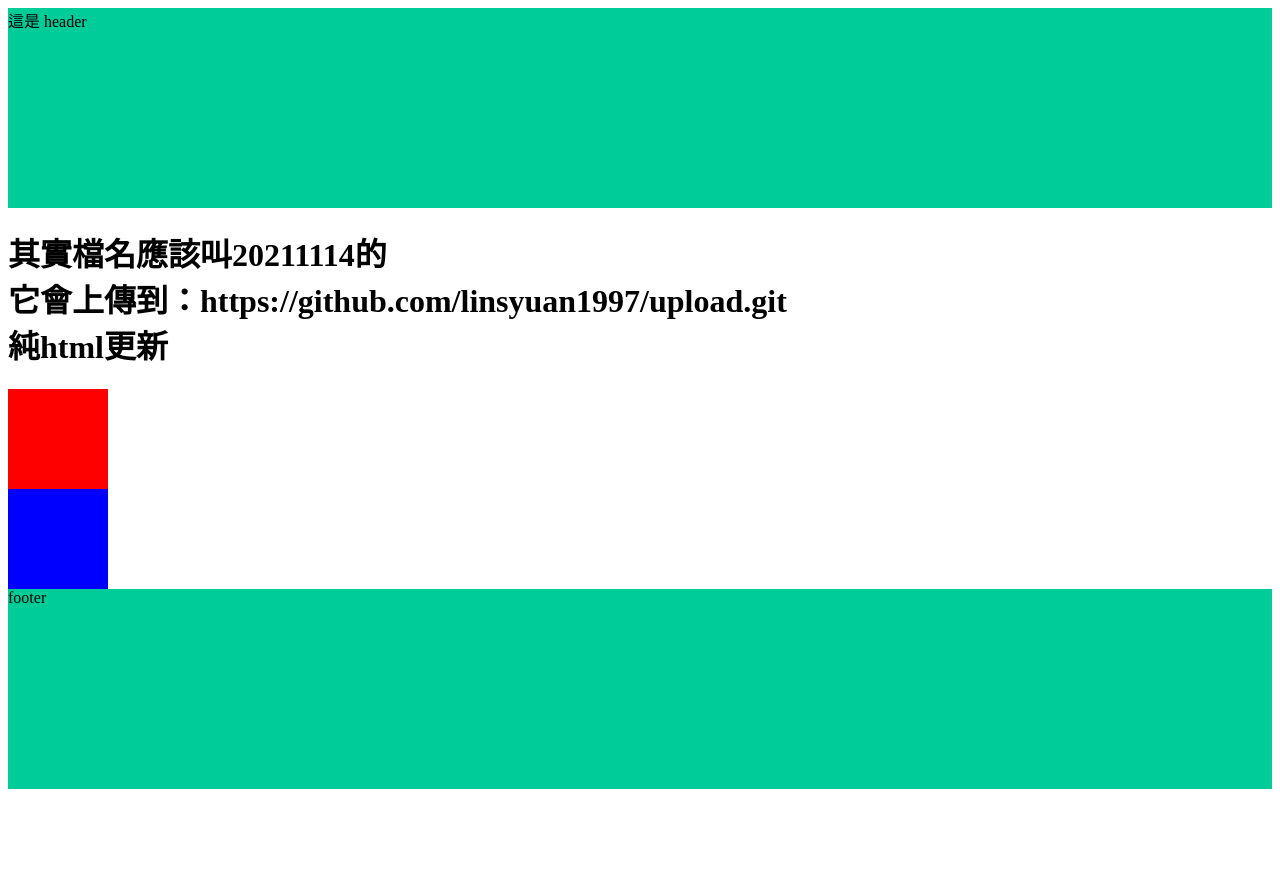
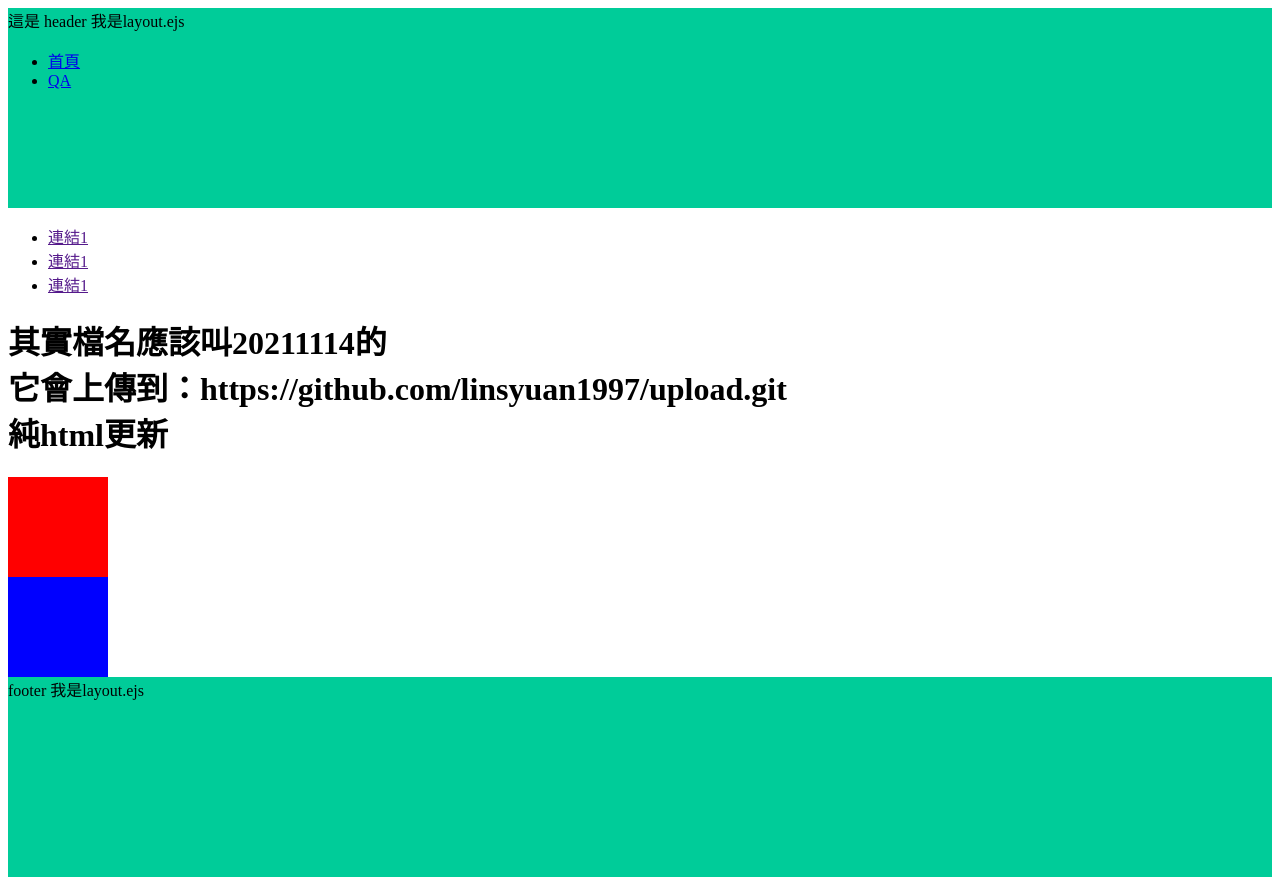
Before and after one commit to linsyuan1997/upload, a plain HTML site: page index.html in a window 1280 px wide. Before the commit the page ends 800 px from the top, so only its background shows below. Drawn offline with Linux system fonts and the light colour scheme.

Commit message:
Update 2021-11-14T14:29:26.330Z

```diff
--- a/index.html
+++ b/index.html
@@ -11,21 +11,38 @@
 
 <body>
   <header class="header">
-    這是 header
+    這是 header 我是layout.ejs
+    <ul>
+      <li><a href="index.html">首頁</a></li>
+      <li><a href="qa.html">QA</a></li>
+    </ul>
   </header>
 
+  <div class="main">
+    <div class="menu">
+      <ul>
+        <li><a href="">連結1</a></li>
+        <li><a href="">連結1</a></li>
+        <li><a href="">連結1</a></li>
+      </ul>
+    </div>
+    <div class="content">
 
 <h1>
   其實檔名應該叫20211114的<br>
   它會上傳到：https://github.com/linsyuan1997/upload.git<br>
-  純html更新
+  純html更新<br>
+
 </h1>
 
 <div class="box"></div>
 <div class="box2"></div>
+    </div>
+  </div>
+
 
   <footer class="footer">
-    footer
+    footer 我是layout.ejs
   </footer>
   <script src="./assets/js/vendors.js"></script>
   <script src="./assets/js/all.js"></script>
```
Also changed, not shown: qa.html (added, +51 -0 lines), 1 other file.
